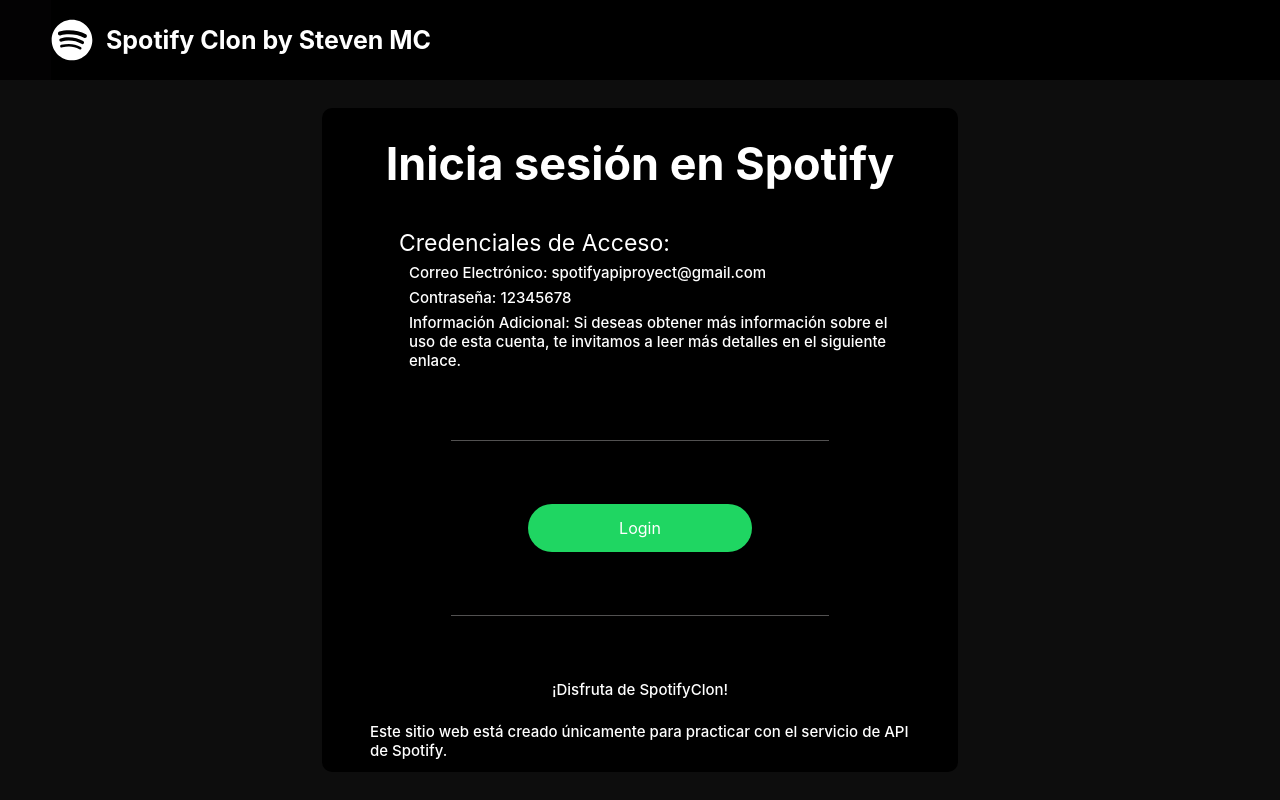
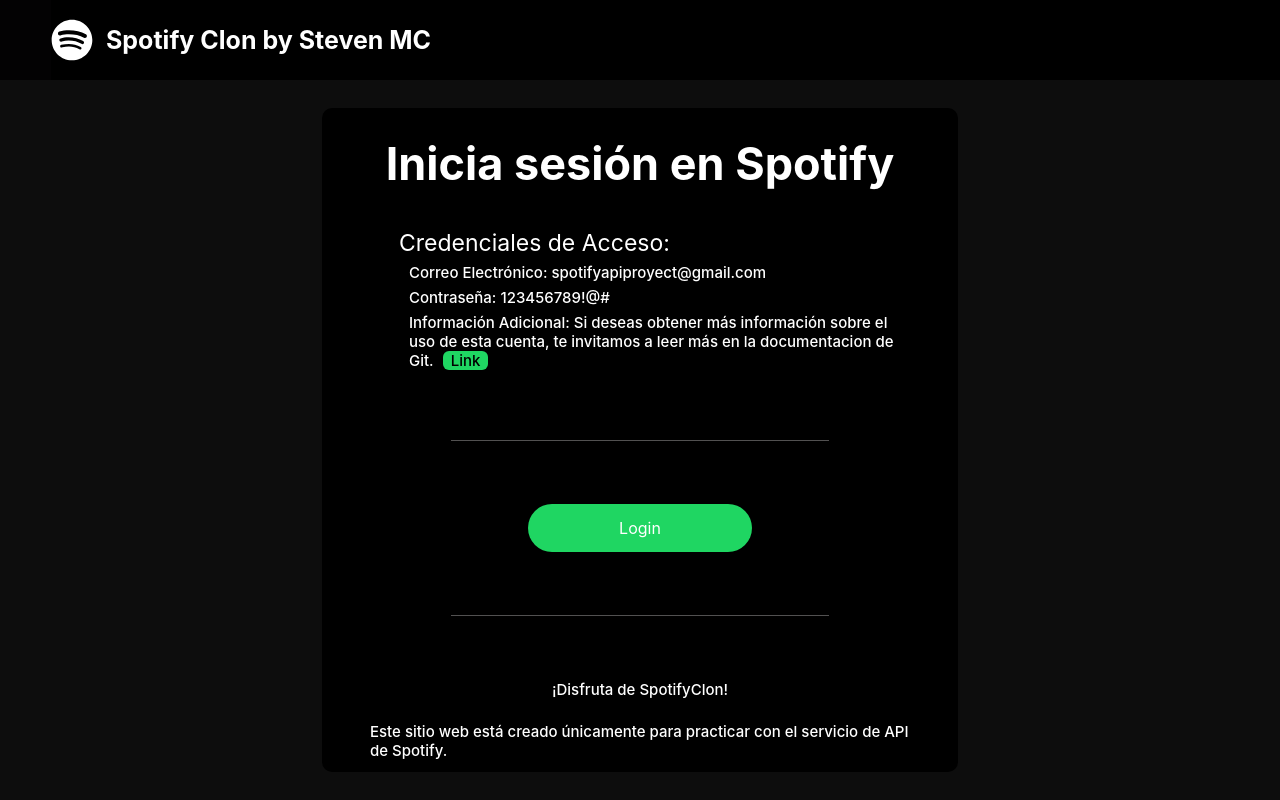
Before and after one commit to stvnmc/Spotify, a React (Vite) app: page / in a window 1280 px wide. Built offline with nearby package versions, Linux system fonts and the light colour scheme; no server answers.

Commit message:
finish the website

```diff
--- a/src/index.css
+++ b/src/index.css
@@ -1127,6 +1127,15 @@
 .info-login {
   margin-left: 29px;
 }
+.info-login span {
+  padding: 0px 8px;
+  background: #1fd662;
+  border-radius: 6px;
+  cursor: pointer;
+  margin-left: 9px;
+  color: black;
+
+}
 
 .info-login h3 {
   margin: 6px 10px;
--- a/src/page/Login.jsx
+++ b/src/page/Login.jsx
@@ -5,6 +5,12 @@
 const Login = () => {
   // Obtén la función de inicio de sesión desde el contexto de autenticación
   const { login } = useAuth();
+
+  const enlaceGit = "https://github.com/stvnmc/Spotify/tree/main";
+
+  const abrirEnlace = () => {
+    window.open(enlaceGit, "_blank");
+  };
 
   return (
     <div className="login-cont">
@@ -20,11 +26,12 @@
           <div className="info-login">
             <p>Credenciales de Acceso:</p>
             <h3>Correo Electrónico: spotifyapiproyect@gmail.com</h3>
-            <h3>Contraseña: 12345678 </h3>
+            <h3>Contraseña: 123456789!@# </h3>
             <h3>
               Información Adicional: Si deseas obtener más información sobre el
-              uso de esta cuenta, te invitamos a leer más detalles en el
-              siguiente enlace.
+              uso de esta cuenta, te invitamos a leer más en la documentacion de
+              Git.
+              <span onClick={abrirEnlace}>Link</span>
             </h3>
           </div>
 
```
Also changed, not shown: 1 other file (tests, documents, lock files or other folders).
